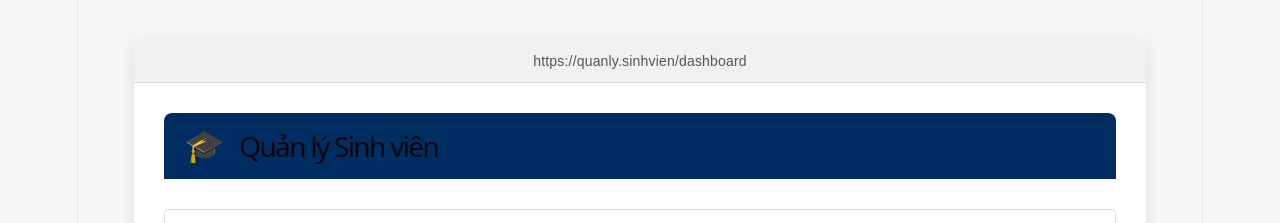
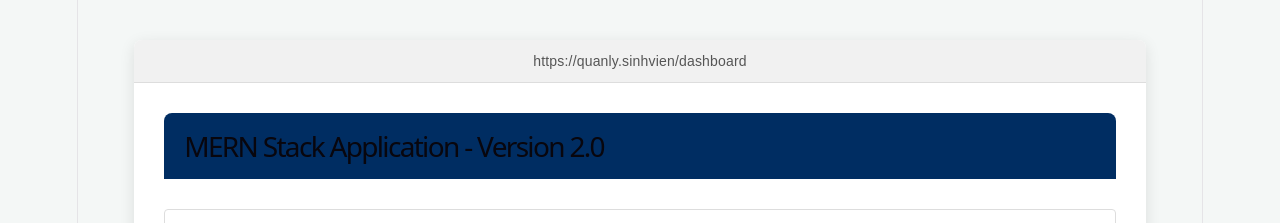
Before and after one commit to tmdung2k1/cloud-lab, a React (Vite) app in the folder mern-demo/client/: page / in a window 1280 px wide. Shown: the top 223 px of the page. Built offline with nearby package versions, Linux system fonts and the light colour scheme; no server answers.

Commit message:
Update frontend to Version 2.0 and update docker-compose image tag

```diff
--- a/mern-demo/client/src/App.jsx
+++ b/mern-demo/client/src/App.jsx
@@ -106,8 +106,7 @@
 
       <div className="main-card">
         <div className="card-header">
-          <span className="card-header-icon">🎓</span>
-          <h1>Quản lý Sinh viên</h1>
+          <h1>MERN Stack Application - Version 2.0</h1>
         </div>
 
         <div className="form-section">
```
Also changed, not shown: 1 other file (tests, documents, lock files or other folders).
